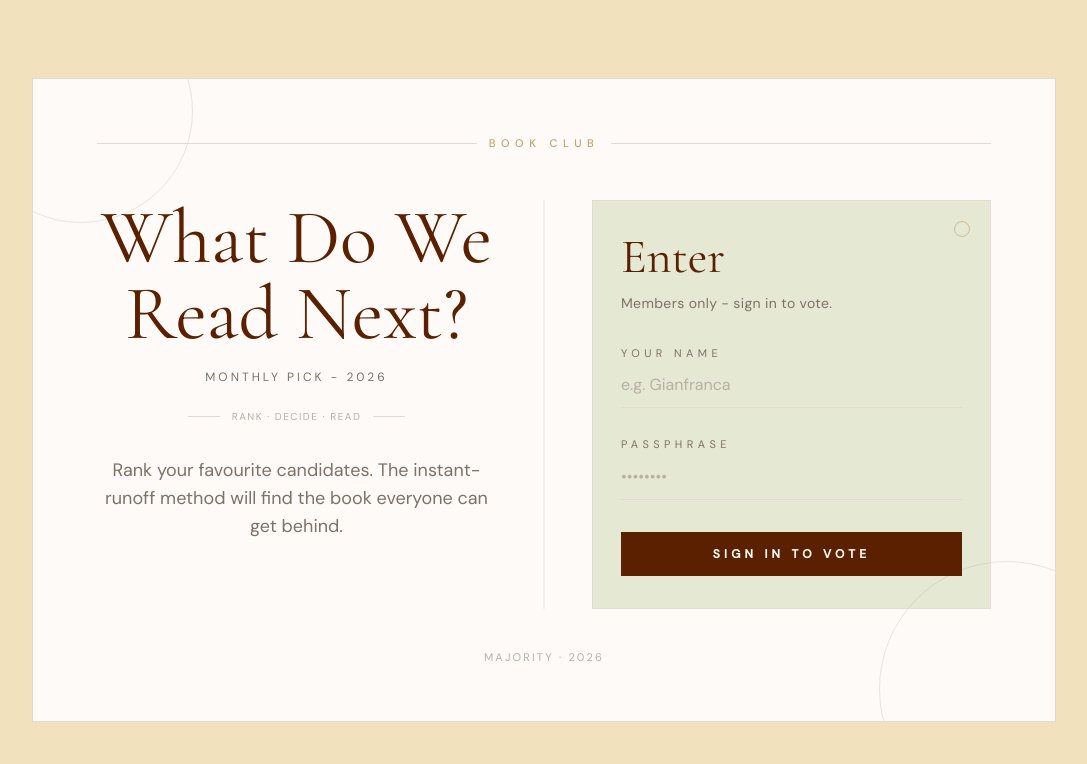
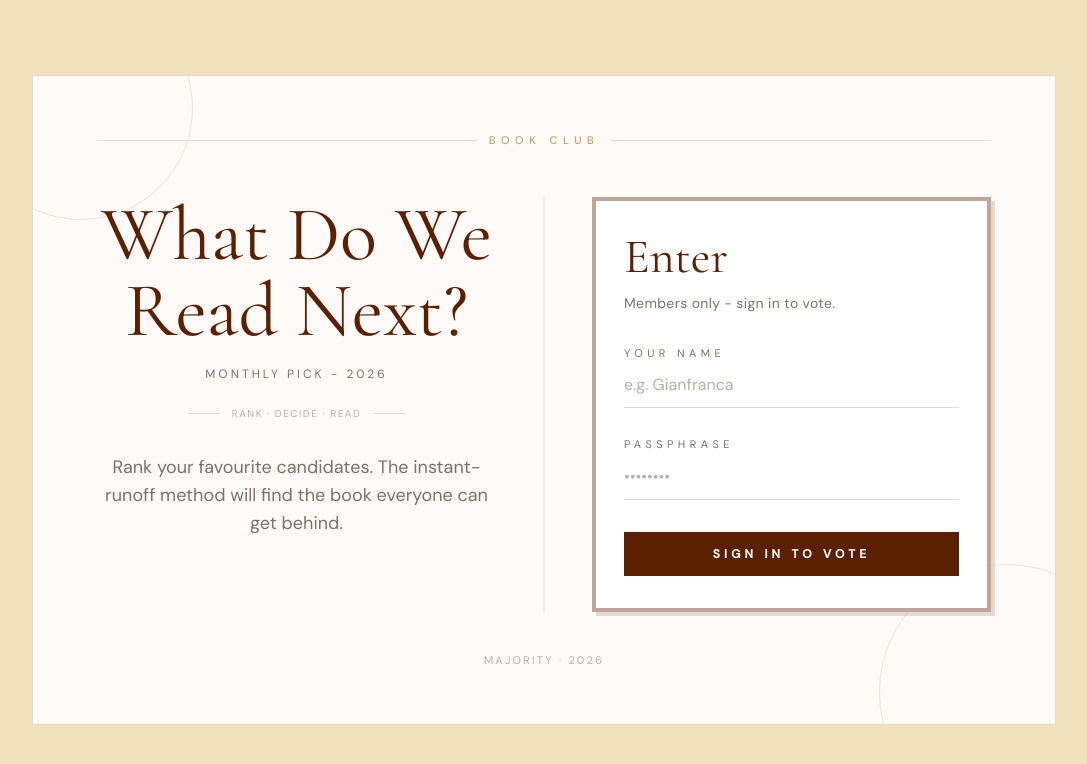
Before and after one commit to lorenzoferrara/majority, a React (Vite) app: page / in a window 1280 px wide. Shown: the top 764 px of the page, without its empty margins (96-1183 px from the left). Built offline with nearby package versions, Linux system fonts and the light colour scheme; no server answers.

Commit message:
fix aesthetic in login page

```diff
--- a/src/App.jsx
+++ b/src/App.jsx
@@ -96,9 +96,7 @@ export default function App() {
           </section>
 
           <section className="md:pl-5 lg:pl-6">
-            <div className="border border-pastel-border/80 bg-pastel-option px-5 sm:px-7 py-6 sm:py-8 relative">
-              <div aria-hidden className="absolute right-5 top-5 h-4 w-4 rounded-full border border-pastel-gold/60" />
-
+            <div className="border-4 border-pastel-ink/40 bg-white px-5 sm:px-7 py-6 sm:py-8 relative shadow-[4px_4px_0_0_rgba(92,32,0,0.15)]">
               <div className="mb-8">
               <h2 className="font-display text-4xl sm:text-5xl font-light text-pastel-ink leading-none mb-3">Enter</h2>
               <p className="text-sm tracking-wide text-pastel-mid">Members only - sign in to vote.</p>
```
